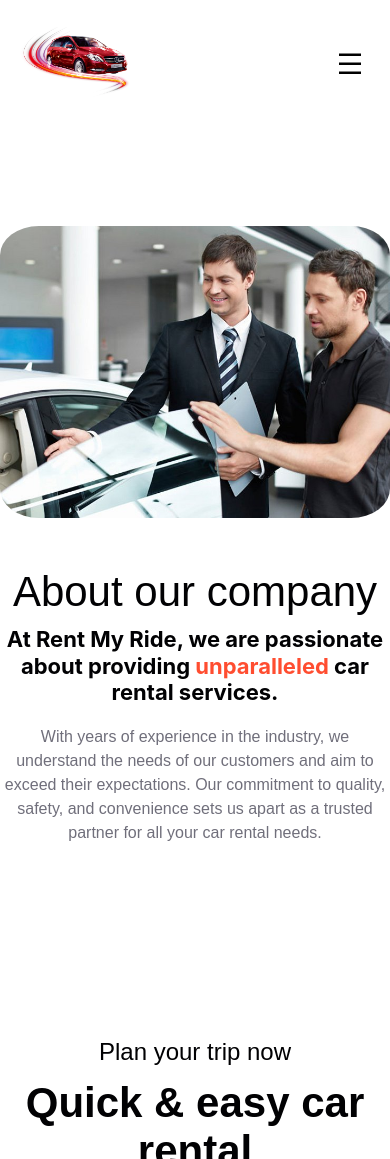
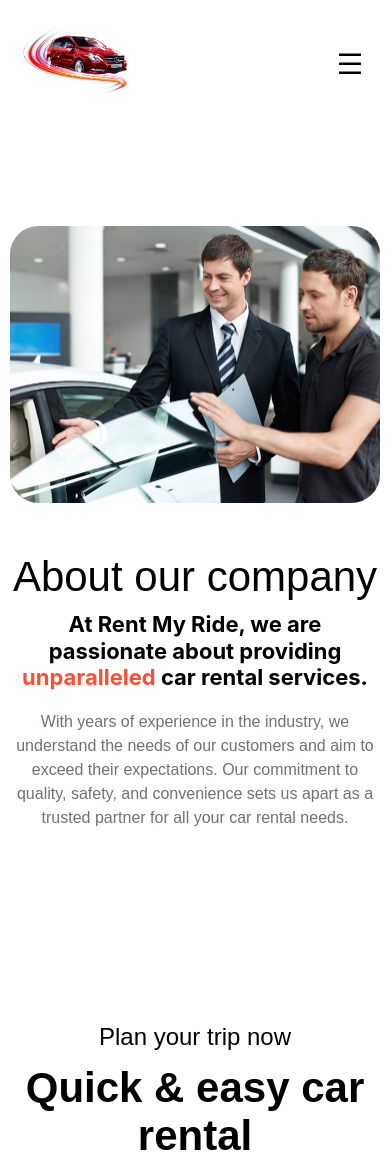
Before and after one commit to ChernoSlava/Rent-My-Ride, a React (Create React App) app: page /about in a window 390 px wide. Shown: the top 1159 px of the page. Built offline with nearby package versions, Linux system fonts and the light colour scheme.

Commit message:
feat: styles
- add padding for text and foto in description;
- change name for style file.

meta: issue-3

```diff
--- a/src/components/About/Description.tsx
+++ b/src/components/About/Description.tsx
@@ -2,7 +2,7 @@ import React from 'react';
 
 import aboutFoto from './images/about_main.jpg';
 
-import './styles/about.scss';
+import './styles/description.scss';
 
 export function Description() {
   return (
--- a/src/components/About/styles/about.scss
+++ b/src/components/About/styles/description.scss
@@ -23,6 +23,7 @@
             width: 40rem;
             height: 32rem;
             border-radius: 10%;
+
             @media (max-width: 960px) {
             margin: 0 auto;
             }
@@ -30,10 +31,12 @@
             @media (max-width: 520px) {
             width: 100%;
             height: auto;
+            padding: 0 10px;
             }
         }
 
         &__data {
+            padding: 0 10px;
             color: $text-black;
             display: flex;
             flex-direction: column;
```
